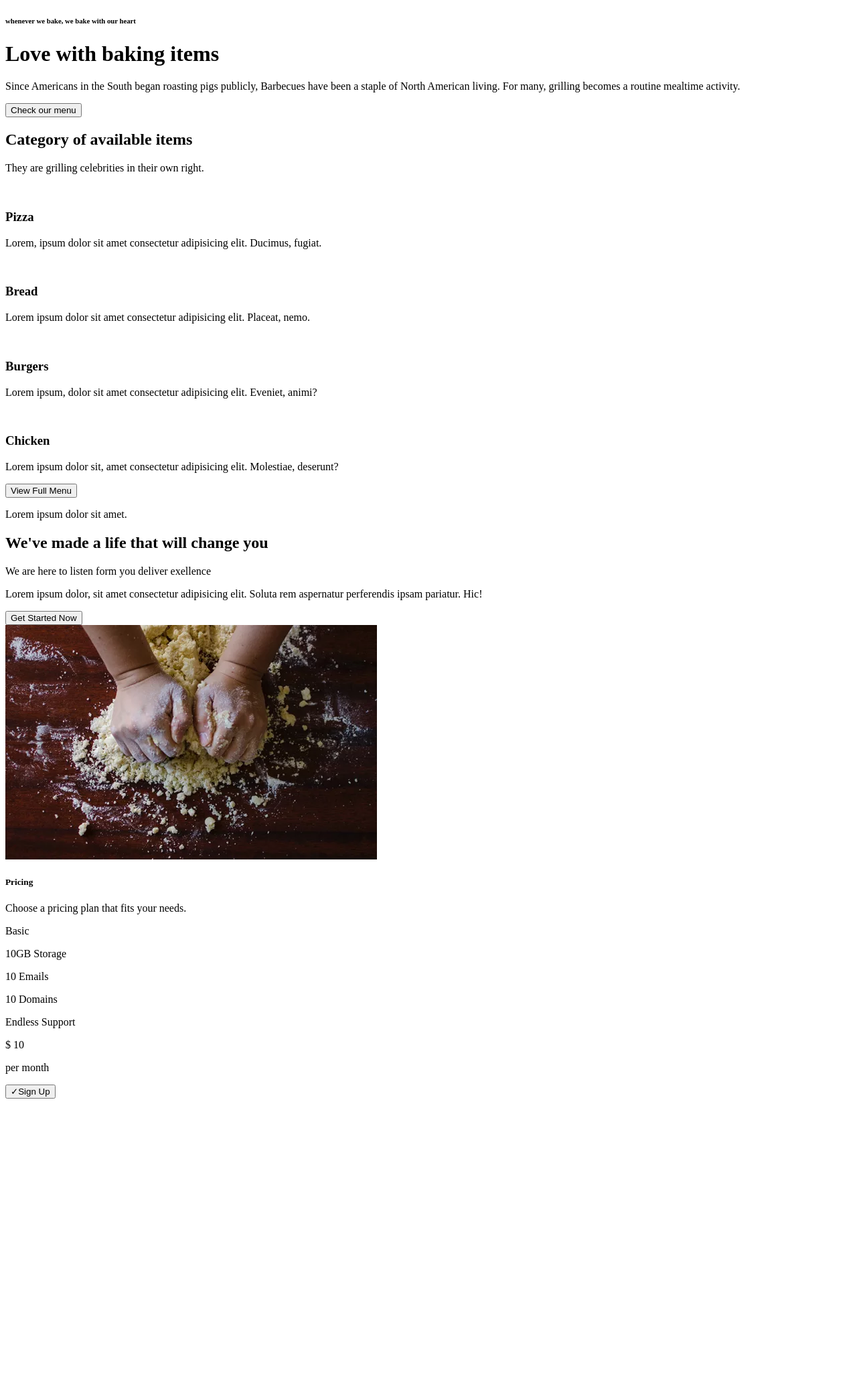
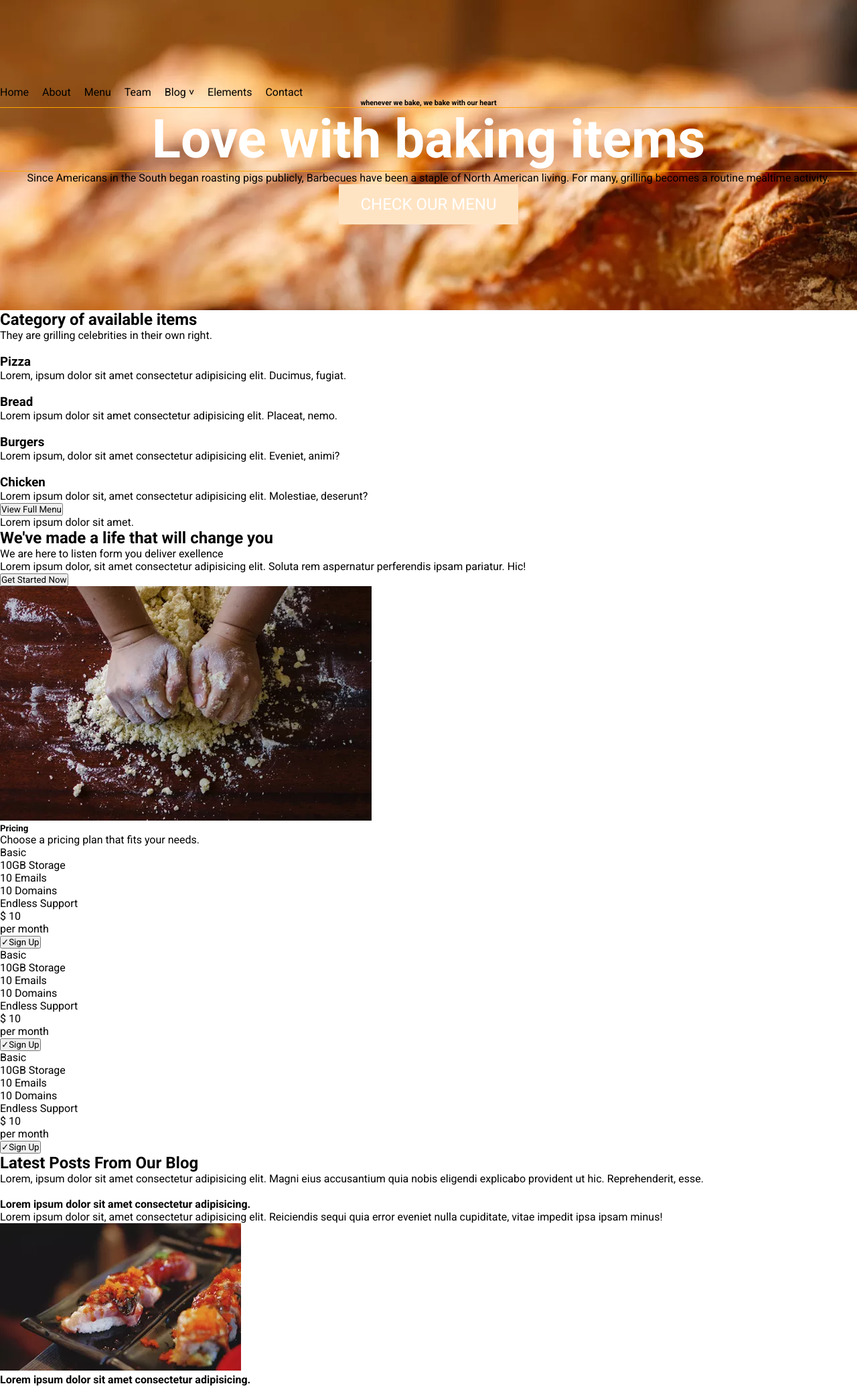
Before and after one commit to RabbitFactory/E-coms-site, a plain HTML site: page index.html in a window 1280 px wide. Shown: the top 2072 px of the page at 67% size. Before the commit the page ends 1648 px from the top, so only its background shows below. Drawn offline with Linux system fonts and the light colour scheme.

Commit message:
html done

```diff
--- a/index.html
+++ b/index.html
@@ -5,12 +5,26 @@
     <meta name="viewport" content="width=device-width, initial-scale=1.0">
     <title>221311096</title>
     <link rel="stylesheet" href="style.css">
-    <link rel="shortcut icon" href="favicon.ico" type="image/x-icon">
+    <link rel="shortcut icon" href="img/favicon.png" type="image/x-icon">
 </head>
 <body>
     <header>
         <nav>
-
+            <ul>
+                <li>Home</li>
+                <li>About</li>
+                <li>Menu</li>
+                <li>Team</li>
+                <li>Blog <span class="dropdown_icon"> &gt; </span>
+                <ul class="drop_down">
+                    <li>First Blog</li>
+                    <li>Second Blog</li>
+                    <li>Third Blog</li>
+                </ul>
+                </li>
+                <li>Elements</li>
+                <li>Contact</li>
+            </ul>
         </nav>
         <h6>
             whenever we bake, we bake with our heart
@@ -106,12 +120,83 @@
                         </button>
                     </div>
                 </div>
+                <div>
+                    <p>Basic</p>
+                    <p> <span>10GB</span> Storage</p>
+                    <p> <span>10</span> Emails</p>
+                    <p> <span>10</span> Domains</p>
+                    <p> <span>Endless</span> Support</p>
+                    <p> <span>$</span> 10</p>
+                    <p>per month</p>
+                    <div>
+                        <button>
+                            &check;Sign Up
+                        </button>
+                    </div>
+                </div>
+                <div>
+                    <p>Basic</p>
+                    <p> <span>10GB</span> Storage</p>
+                    <p> <span>10</span> Emails</p>
+                    <p> <span>10</span> Domains</p>
+                    <p> <span>Endless</span> Support</p>
+                    <p> <span>$</span> 10</p>
+                    <p>per month</p>
+                    <div>
+                        <button>
+                            &check;Sign Up
+                        </button>
+                    </div>
+                </div>
             </div>
         </section>
+
+        <section class="blog_box">
+            <h2>
+                Latest Posts From Our Blog
+            </h2>
+            <p>
+                Lorem, ipsum dolor sit amet consectetur adipisicing elit. Magni eius accusantium quia nobis eligendi explicabo provident ut hic. Reprehenderit, esse.
+            </p>
+            <div>
+                <div>
+                    <img src="img/steak.jpg" alt="">
+                    <h4>Lorem ipsum dolor sit amet consectetur adipisicing.</h4>
+                    <p>Lorem ipsum dolor sit, amet consectetur adipisicing elit. Reiciendis sequi quia error eveniet nulla cupiditate, vitae impedit ipsa ipsam minus!</p>
+                </div>
+                <div>
+                    <img src="img/sushi.jpg" alt="">
+                    <h4>Lorem ipsum dolor sit amet consectetur adipisicing.</h4>
+                    <p>Lorem ipsum dolor sit, amet consectetur adipisicing elit. Reiciendis sequi quia error eveniet nulla cupiditate, vitae impedit ipsa ipsam minus!</p>
+                </div>
+                <div>
+                    <img src="img/vegitable.jpg" alt="">
+                    <h4>Lorem ipsum dolor sit amet consectetur adipisicing.</h4>
+                    <p>Lorem ipsum dolor sit, amet consectetur adipisicing elit. Reiciendis sequi quia error eveniet nulla cupiditate, vitae impedit ipsa ipsam minus!</p>
+                </div>
+            </div>
+        </section>
+
+
     </main>
 
     <footer>
-
+        <div>
+            <h5>About Us</h5>
+            <p>Lorem ipsum dolor sit amet consectetur adipisicing elit. Placeat a minima atque corporis est sit?</p>
+        </div>
+        <div>
+            <h5>Newsletter</h5>
+            <p>Lorem ipsum dolor sit amet.</p>
+            <div>
+                <input type="text">
+                <button>&rarr;</button>
+            </div>
+        </div>
+        <div>
+            <h5>Follow Us</h5>
+            <p>Let us be social</p>
+        </div>
     </footer>
 </body>
 </html>
--- a/style.css
+++ b/style.css
@@ -0,0 +1,47 @@
+@import url('https://fonts.googleapis.com/css2?family=Roboto:ital,wght@0,100;0,300;0,400;0,500;0,700;0,900;1,100;1,300;1,400;1,500;1,700;1,900&display=swap');
+
+* {
+    padding: 0;
+    margin: 0;
+    font-family: "Roboto", sans-serif;
+}
+
+header {
+    background-image: url("img/bread_long.jpg");
+    text-align: center;
+    padding: 8rem 0;
+}
+
+header h1 {
+    color: white;
+    font-size: 5rem;
+    border-top: 1px solid orange;
+    border-bottom: 1px solid orange;
+}
+
+header button {
+    color: white;
+    background-color: bisque;
+    border: 0;
+    padding: 1rem 2rem;
+    font-size: 1.5rem;
+    text-transform: uppercase;
+
+}
+
+header nav > ul
+{
+    display: flex;
+    list-style: none;
+    gap: 20px;
+}
+
+.drop_down
+{
+    display: none;
+}
+
+.dropdown_icon {
+    display: inline-block;
+    transform: rotate(90deg);
+}
```
Also changed, not shown: img/favicon.png (added).
